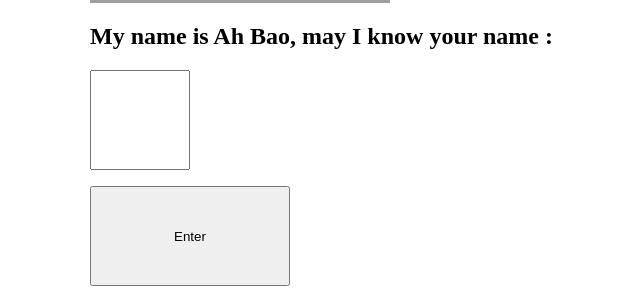
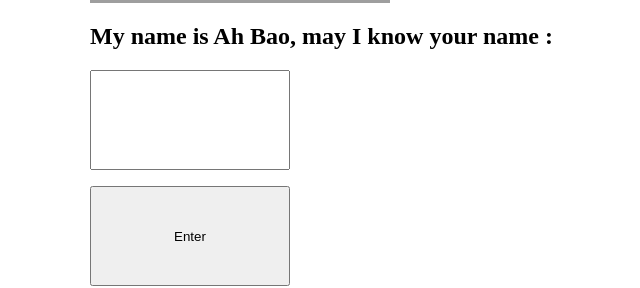
Before and after one commit to MAYIMENG/NTU-19, a plain HTML site: page templates/index.html in a window 1280 px wide. Shown: the part 263-551 px from the top of the page, without its empty margins (234-874 px from the left). Drawn offline with Linux system fonts and the light colour scheme; grey boxes are pictures that could not be loaded.

Commit message:
Update index.html

```diff
--- a/templates/index.html
+++ b/templates/index.html
@@ -11,7 +11,7 @@
   width="300" height="200"></p>
   <form action="/main" method="post">
   <h2>My name is Ah Bao, may I know your name : </h2>
-  <input type = "text" name="r" style="width:100px;height:100px;"></p>
+  <input type = "text" name="r" style="width:200px;height:100px;"></p>
   <input type = "submit" value="Enter" style="width:200px;height:100px;">
 </form>
 </div>
```
